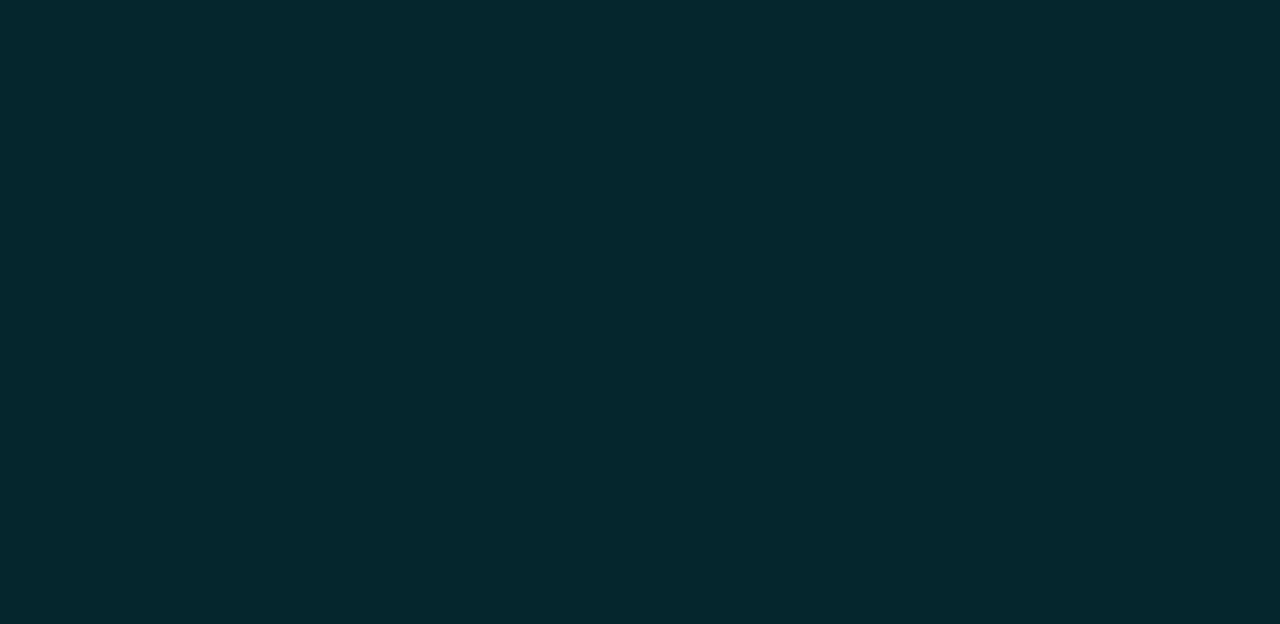
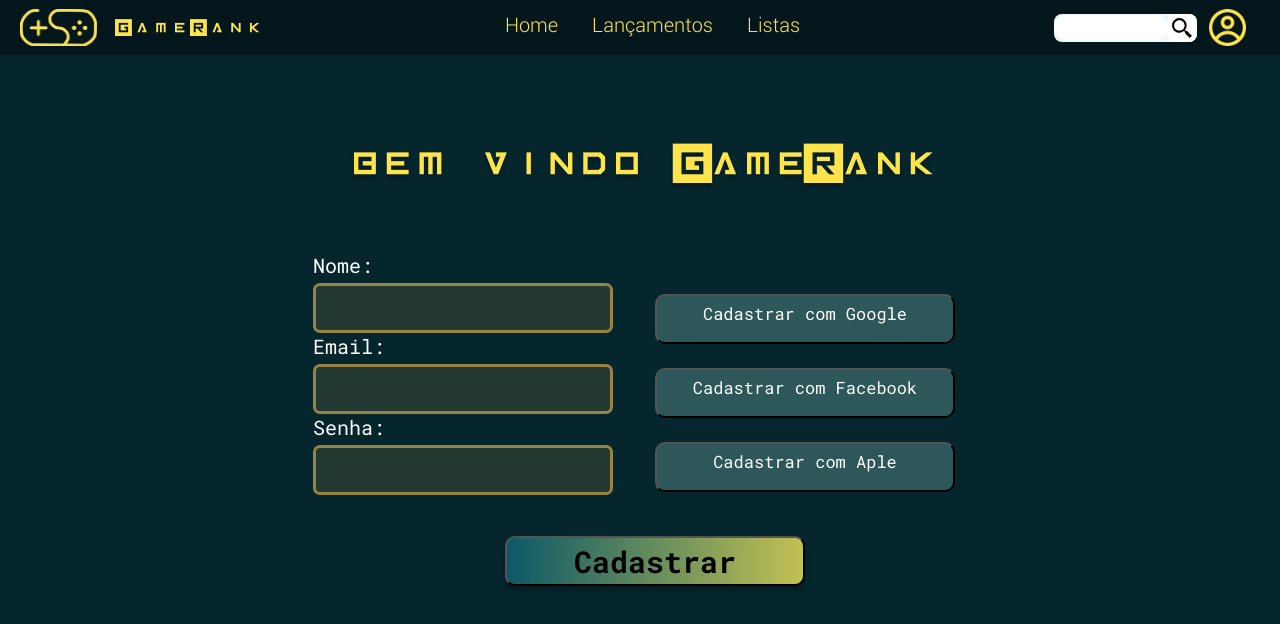
Before and after one commit to KevinSS456/PlayReview, a React (Vite) app in the folder review_play/: page /Login/Cadastro in a window 1280 px wide. Before the commit this address had no page. Shown: the top 624 px of the page. Built offline with nearby package versions, Linux system fonts and the light colour scheme.

Commit message:
cadastro

```diff
--- a/review_play/src/main.jsx
+++ b/review_play/src/main.jsx
@@ -9,6 +9,7 @@ import Search from './pages/Search.jsx'
 import Listgames from './pages/Listgames.jsx'
 import Mylist from './pages/Mylist.jsx'
 import Login from './pages/login.jsx'
+import Cadastro from './pages/Cadastro.jsx'
 
 import './index.css'
 
@@ -23,6 +24,7 @@ ReactDOM.createRoot(document.getElementById('root')).render(
           <Route path='listgames/:type' element={<Listgames />}/>
           <Route path='Mylist' element={<Mylist />}/>
           <Route path='Login' element={<Login />}/>
+          <Route path='Login/Cadastro' element={<Cadastro />}/>
         </Route>
       </Routes>
     </BrowserRouter>
--- /dev/null
+++ b/review_play/src/pages/Cadastro.jsx
@@ -0,0 +1,40 @@
+import React from "react"
+import '../style/cadastro.css'
+import { Link } from 'react-router-dom';
+
+const Cadastro= () => {
+    return(
+    <div className="conteinerCadas">
+        <div className="headerCadastro">
+            <h1 className="loginTitle" id="cadastroTitle">BEM VINDO gAMErANK</h1>
+    </div>
+
+    <form action="" className="forms">
+        <label htmlFor="Nome" className="textfrom">Nome:</label>
+        <input type="text" className="input"/>
+        <label htmlFor="email" className="textfrom">Email:</label>
+        <input type="text" className="input"/>
+        <label htmlFor="senha" className="textfrom" id="senha">Senha:</label>
+        <input type="text" className="input"/>
+    </form>
+
+    <div id="buttonsCadas">
+        <button className="conectionbutton">
+            <p>Cadastrar com Google</p>
+        </button>
+        <button className="conectionbutton">
+            <p>Cadastrar com Facebook</p>
+        </button>
+        <button className="conectionbutton">
+            <p>Cadastrar com Aple</p>
+        </button>
+    </div>
+
+    <div className="changes">
+             <Link to='Home'><button id="cadastrobutton" className="botaoLogin"><span id="buttonCadastroText">Cadastrar</span></button></Link>
+    </div>
+    </div>
+
+)}
+
+export default Cadastro
--- a/review_play/src/pages/login.jsx
+++ b/review_play/src/pages/login.jsx
@@ -4,7 +4,7 @@ import { Link } from 'react-router-dom';
 
 const Login= () => {
     return (
-    <div className="conteiner">
+    <div className="conteinerLogin">
 
         <div className="headerLogin">
             <h1 className="loginTitle">Bem vindo de volta</h1>
@@ -33,7 +33,7 @@ const Login= () => {
     <div className="changes">
         <h2 className="textfrom">Esqueceu a Senha ?
              <Link><span id="spanlogin"> Clique aqui</span></Link></h2>
-             <Link><button id="cadastrobutton" className="botaoLogin"><span id="buttonCadastroText">Cadastro</span></button></Link>
+             <Link to='Cadastro'><button id="cadastrobutton" className="botaoLogin"><span id="buttonCadastroText">Cadastro</span></button></Link>
     </div>
 
     </div>
--- /dev/null
+++ b/review_play/src/style/cadastro.css
@@ -0,0 +1,59 @@
+.conteinerCadas{
+    width: 100%;
+height: 100%;
+display: grid;
+padding: 2rem 6.254rem;
+grid-template-columns: auto auto auto auto;
+grid-template-rows: auto auto auto auto;
+column-gap: 3rem;
+}
+.headerCadastro{
+    grid-column-start: 1;
+    grid-column-end: 5;
+    grid-row-end: 1;
+    justify-self: center;
+    margin-bottom: 6rem;
+    margin-top: 6rem;
+}
+#cadastroTitle{
+    font-family: 'Inversionz';
+    letter-spacing: -1.1rem;
+}
+.forms{
+    grid-column-start: 2;
+    grid-column-end: 3;
+    grid-row-end: 2;
+    justify-self: end;
+    display: flex;
+    flex-direction: column;
+}
+.buttonsLogin{
+    grid-column-start: 3;
+    grid-column-end: 4;
+    grid-row-end: 2;
+    justify-self: start;
+    align-self: start;
+    display: flex;
+    flex-direction: column;
+}
+#buttonsCadas{
+    margin-top: 3rem;
+    grid-column-start: 3;
+    grid-column-end: 4;
+    grid-row-end: 2;
+    justify-self: start;
+    align-self: start;
+    display: flex;
+    flex-direction: column;
+    justify-content: center;
+    align-items: center;
+}
+.changes{
+    margin-top: 2rem;
+    grid-row-start: 3;
+    grid-row-end: 4;
+    grid-column-start: 1;
+    grid-column-end: 5;
+    justify-self: center;
+    align-self: center;
+}
--- a/review_play/src/style/login.css
+++ b/review_play/src/style/login.css
@@ -1,4 +1,4 @@
-.conteiner{
+.conteinerLogin{
     width: 100%;
     height: 100%;
     display: grid;
```
